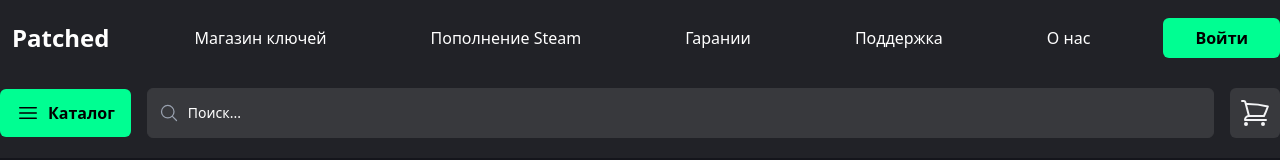
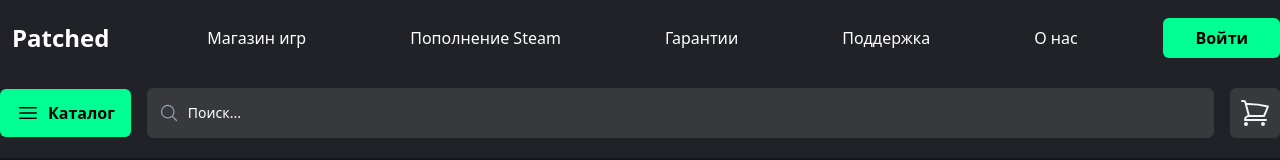
Before and after one commit to rehydrate1/Patched-Game-Store, a Next.js app in the folder frontend/: page /shop/catalog/keys in a window 1280 px wide. Shown: the top 160 px of the page. Built offline with nearby package versions, Linux system fonts and the light colour scheme.

Commit message:
develop-frontend: minor fixes and made some components

```diff
--- a/frontend/src/app/shop/cart/cart.module.scss
+++ b/frontend/src/app/shop/cart/cart.module.scss
@@ -23,7 +23,7 @@
   background-color: #00FE92;
 
   &:hover {
-    background-color: #00d17a;
+    background-color: #099f5f;
     box-shadow: 0 4px 15px rgba(0, 254, 146, 0.2);
   }
 }
--- a/frontend/src/components/UI/Headers/MainHeader/MainHeader.module.scss
+++ b/frontend/src/components/UI/Headers/MainHeader/MainHeader.module.scss
@@ -1,24 +1,5 @@
-.navItem{
-  transition: background-color 0.25s ease-in-out, color 0.25s ease-in-out;
-
-  &:hover{
-    background-color: #00FE92;
-    color: black;
-  }
-}
 
 
 .main{
   background-color: #212227;
 }
-
-.authButton{
-  background-color: #00FE92;
-  transition: background-color 0.3s ease;
-  color: #000;
-
-    &:hover {
-      background-color: #00d17a;
-    }
-
-}
--- a/frontend/src/components/UI/Headers/MainHeader/MainHeader.tsx
+++ b/frontend/src/components/UI/Headers/MainHeader/MainHeader.tsx
@@ -3,6 +3,8 @@ import { useState } from "react";
 import styles from "./MainHeader.module.scss";
 import Link from "next/link";
 import { Bars3Icon, XMarkIcon } from '@heroicons/react/24/outline';
+import PCHeaderItem from "@/components/UI/NavItems/PCHeaderItem/PCHeaderItem";
+import MobileHeaderItem from "@/components/UI/NavItems/MobileHeaderItem/MobileHeaderItem";
 
 export default function MainHeader() {
     const [isMenuOpen, setIsMenuOpen] =useState(false);
@@ -28,46 +30,36 @@ export default function MainHeader() {
 
                     <div className={'hidden md:block'}>
                         <ul className={'flex gap-20 items-center'}>
-                            <li>
-                                <Link href={'/shop'}>
-                                    <div className={`flex text-center justify-center items-center p-1 rounded-md ${styles.navItem}`}>
-                                        <h3 className={`p-1 px-2 `}>Магазин ключей</h3>
-                                    </div>
-                                </Link>
-                            </li>
-                            <li>
-                                <Link href={'/steam-balance'}>
-                                    <div className={`flex text-center mx-auto items-center p-1 rounded-md ${styles.navItem}`}>
-                                        <h3 className={`p-1 px-2`}>Пополнение Steam</h3>
-                                    </div>
-                                </Link>
-                            </li>
-                            <li>
-                                <Link href={'/service-balance'}>
-                                    <div className={`flex text-center items-center p-1 rounded-md ${styles.navItem}`}>
-                                        <h3 className={`p-1 px-2`}>Гарании</h3>
-                                    </div>
-                                </Link>
-                            </li>
 
-                            <li>
-                                <Link href={'/service-balance'}>
-                                    <div className={`flex text-center items-center p-1 rounded-md ${styles.navItem}`}>
-                                        <h3 className={`p-1 px-2`}>Поддержка</h3>
-                                    </div>
-                                </Link>
-                            </li>
-                            <li>
-                                <Link href={'/service-balance'}>
-                                    <div className={`flex text-center items-center p-1 rounded-md ${styles.navItem}`}>
-                                        <h3 className={`p-1 px-2`}>О нас</h3>
-                                    </div>
-                                </Link>
-                            </li>
+                            <PCHeaderItem
+                                text={'Магазин игр'}
+                                link={'/shop'}
+                            />
+
+                            <PCHeaderItem
+                                text={'Пополнение Steam'}
+                                link={'/steam-balance'}
+                            />
+
+                            <PCHeaderItem
+                                text={'Гарантии'}
+                                link={'/service-balance'}
+                            />
+
+                            <PCHeaderItem
+                                text={'Поддержка'}
+                                link={'/support'}
+                            />
+
+                            <PCHeaderItem
+                                text={'О нас'}
+                                link={'/about'}
+                            />
+
                         </ul>
                     </div>
 
-                    <Link href={'/auth/login'} className={`hidden md:flex p-2 px-8 rounded-md text-center items-center ${styles.authButton}`}>
+                    <Link href={'/auth/login'} className={`hidden md:flex p-2 px-8 rounded-md text-center items-center myButtonColor `}>
                         <h3 className={`font-bold text-m`}>Войти</h3>
                     </Link>
 
@@ -85,31 +77,41 @@ export default function MainHeader() {
                 {/* --- ВЫПАДАЮЩЕЕ МОБИЛЬНОЕ МЕНЮ --- */}
                 {isMenuOpen && (
                     <div className="md:hidden absolute top-full left-0 w-full bg-[#212227] z-20 shadow-lg text-white">
-                        <ul className="flex flex-col items-center gap-2 p-4"> {/* Уменьшил gap, увеличил padding */}
-                            <li className="w-full">
-                                <Link href={'/shop'} onClick={closeMenu}>
-                                    <div className={`w-full text-center justify-center items-center p-3 rounded-md ${styles.navItem}`}>
-                                        <h3 className={`text-lg`}>Магазин игр</h3>
-                                    </div>
-                                </Link>
-                            </li>
-                            <li className="w-full">
-                                <Link href={'/steam-balance'} onClick={closeMenu}>
-                                    <div className={`w-full text-center items-center p-3 rounded-md ${styles.navItem}`}>
-                                        <h3 className={`text-lg`}>Пополнение Steam</h3>
-                                    </div>
-                                </Link>
-                            </li>
-                            <li className="w-full">
-                                <Link href={'/service-balance'} onClick={closeMenu}>
-                                    <div className={`w-full text-center items-center p-3 rounded-md ${styles.navItem}`}>
-                                        <h3 className={`text-lg`}>Пополнение сервисов</h3>
-                                    </div>
-                                </Link>
-                            </li>
+                        <ul className="flex flex-col items-center gap-2 p-4">
+
+                            <MobileHeaderItem
+                                text={'Магазин игр'}
+                                link={'/shop'}
+                                functionName={closeMenu}
+                            />
+
+                            <MobileHeaderItem
+                                text={'Пополнение Steam'}
+                                link={'/steam-balance'}
+                                functionName={closeMenu}
+                            />
+
+                            <MobileHeaderItem
+                                text={'Гарантии'}
+                                link={'/shop'}
+                                functionName={closeMenu}
+                            />
+
+                            <MobileHeaderItem
+                                text={'Поддержка'}
+                                link={'/support'}
+                                functionName={closeMenu}
+                            />
+
+                            <MobileHeaderItem
+                                text={'О нас'}
+                                link={'/about'}
+                                functionName={closeMenu}
+                            />
+
                         </ul>
-                        <div className="p-4 border-t border-gray-700">
-                            <Link href={'/auth/login'} onClick={closeMenu} className={`block w-full p-3 rounded-md text-center ${styles.authButton}`}>
+                        <div className="p-4 border-t mb-5  border-gray-700">
+                            <Link href={'/auth/login'} onClick={closeMenu} className={`block w-full mt-5 p-3 rounded-md text-center myButtonColor`}>
                                 <h3 className={`font-bold text-lg`}>Войти</h3>
                             </Link>
                         </div>
--- a/frontend/src/components/UI/Headers/ShopHeader/ShopHeader.tsx
+++ b/frontend/src/components/UI/Headers/ShopHeader/ShopHeader.tsx
@@ -2,7 +2,7 @@
 import styles from "./ShopHeader.module.scss";
 import Link from "next/link";
 import { useState, useRef, useEffect } from "react";
-import { useAppSelector } from '@/hooks/useTypedRedux'; // <-- 1. ИМПОРТИРУЕМ ХУК
+import { useAppSelector } from '@/hooks/useTypedRedux';
 
 
 import {
@@ -53,7 +53,7 @@ export default function ShopHeader() {
 
                     <div className="flex-shrink-0 relative" ref={catalogButtonRef}>
                         <div
-                            className={`flex justify-center items-center p-3 md:px-4 md:py-3 rounded-md ${styles.catalogButton} cursor-pointer`}
+                            className={`flex justify-center items-center p-3 md:px-4 md:py-3 rounded-md myButtonColor cursor-pointer`}
                             onClick={() => setIsOpenCatalog(!isOpenCatalog)}
                         >
                             <Bars3Icon className={'h-6 w-6 text-black'} />
--- /dev/null
+++ b/frontend/src/components/UI/NavItems/MobileHeaderItem/MobileHeaderItem.module.scss
@@ -0,0 +1,8 @@
+.navItem{
+  transition: background-color 0.25s ease-in-out, color 0.25s ease-in-out;
+
+  &:hover{
+    background-color: #00FE92;
+    color: black;
+  }
+}
--- /dev/null
+++ b/frontend/src/components/UI/NavItems/MobileHeaderItem/MobileHeaderItem.tsx
@@ -0,0 +1,29 @@
+
+import styles from './MobileHeaderItem.module.scss'
+import Link from "next/link";
+import {MouseEventHandler} from "react";
+
+
+interface MobileHeaderItemProps {
+    text: string;
+    link: string;
+    functionName: MouseEventHandler;
+    className?: string;
+}
+
+export default function MobileHeaderItem({text, link, functionName, className = ''}: MobileHeaderItemProps) {
+
+
+    return (
+        <>
+            <li className="w-full">
+                <Link href={link} onClick={functionName}>
+                    <div className={`w-full text-center justify-center items-center p-3
+                    rounded-md ${className} ${styles.navItem}`}>
+                        <h3 className={`text-lg`}>{text}</h3>
+                    </div>
+                </Link>
+            </li>
+        </>
+    )
+}
--- /dev/null
+++ b/frontend/src/components/UI/NavItems/PCHeaderItem/PCHeaderItem.module.scss
@@ -0,0 +1,8 @@
+.navItem{
+  transition: background-color 0.25s ease-in-out, color 0.25s ease-in-out;
+
+  &:hover{
+    background-color: #00FE92;
+    color: black;
+  }
+}
--- /dev/null
+++ b/frontend/src/components/UI/NavItems/PCHeaderItem/PCHeaderItem.tsx
@@ -0,0 +1,27 @@
+
+import styles from './PCHeaderItem.module.scss'
+import Link from "next/link";
+
+
+interface PCCHeaderItemProps {
+    text: string;
+    link: string;
+    className?: string;
+}
+
+export default function PCHeaderItem({text, link, className = ''}: PCCHeaderItemProps) {
+
+
+    return (
+        <>
+            <li>
+                <Link href={link}>
+                    <div className={`flex text-center justify-center items-center
+                    p-1 rounded-md ${className} ${styles.navItem}`}>
+                        <h3 className={`p-1 px-2 `}>{text}</h3>
+                    </div>
+                </Link>
+            </li>
+        </>
+    )
+}
--- a/frontend/src/styles/globals.scss
+++ b/frontend/src/styles/globals.scss
@@ -14,10 +14,11 @@ html, body, #root {
 .myButtonColor {
   background-color: #00FE92;
   transition: background-color 0.3s ease;
+  color: black;
 
   &:hover {
 
-    background-color: #00d17a;
+    background-color: #099f5f;
   }
 
 }
```
